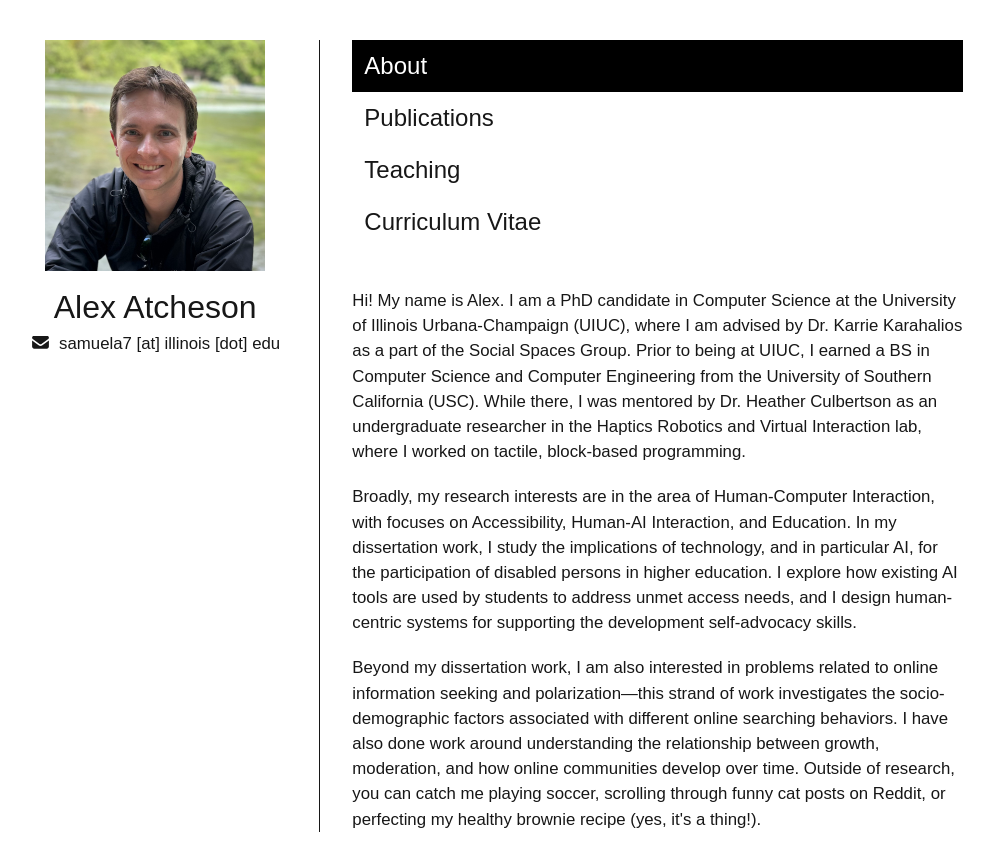
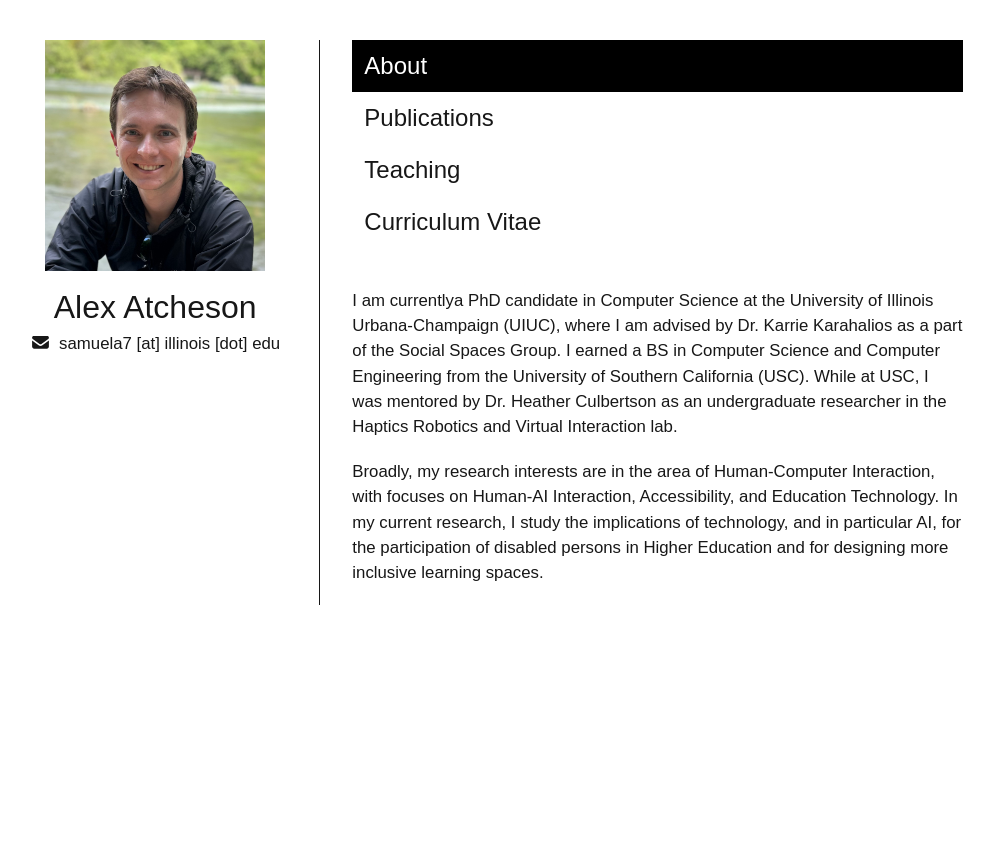
Before and after one commit to saatcheson/saatcheson.github.io, a Next.js app: page / in a window 1280 px wide. Shown: the top 866 px of the page, without its empty margins (165-1159 px from the left). After the commit the page ends 800 px from the top, so only its background shows below. Built offline with nearby package versions, Linux system fonts and the light colour scheme.

Commit message:
updated About

```diff
--- a/src/app/components/about.js
+++ b/src/app/components/about.js
@@ -2,23 +2,19 @@ export default function About() {
     return (
         <>
             <p className="mb-5">
-                Hi! My name is Alex. I am a PhD candidate
+                I am currentlya PhD candidate
                 in Computer Science at the University of Illinois Urbana-Champaign (UIUC), where I am advised by Dr. Karrie Karahalios as a part of the Social Spaces Group.
-                Prior to being at UIUC, I earned a BS in Computer Science
-                and Computer Engineering from the University of Southern California (USC). While there, I was
-                mentored by Dr. Heather Culbertson as an undergraduate researcher in the Haptics Robotics and Virtual Interaction lab, where I worked on tactile, block-based programming.
+                I earned a BS in Computer Science
+                and Computer Engineering from the University of Southern California (USC). While at USC, I was
+                mentored by Dr. Heather Culbertson as an undergraduate researcher in the Haptics Robotics and Virtual Interaction lab.
             </p>
             <p className="mb-5">
                 Broadly, my research interests are in the area of Human-Computer Interaction, with focuses on
-                Accessibility, Human-AI Interaction, and Education. In my dissertation work, I study the implications
-                of technology, and in particular AI, for the participation of disabled persons in higher education. I explore how
-                existing AI tools are used by students to address unmet access needs, and I design human-centric systems for supporting the development self-advocacy skills.
+                Human-AI Interaction, Accessibility, and Education Technology. In my current research, I study the implications
+                of technology, and in particular AI, for the participation of disabled persons in Higher Education and for designing more inclusive learning spaces.
             </p>
             <p>
-                Beyond my dissertation work, I am also interested in problems related to online information seeking and polarization&mdash;this strand of work
-                investigates the socio-demographic factors associated with different online searching behaviors. I have also done work around understanding the relationship between growth, moderation, and how online communities develop over time.
-                Outside of research, you can catch me playing soccer, scrolling through funny cat
-                posts on Reddit, or perfecting my healthy brownie recipe (yes, it&apos;s a thing!).
+
             </p>
         </>
     )
```
